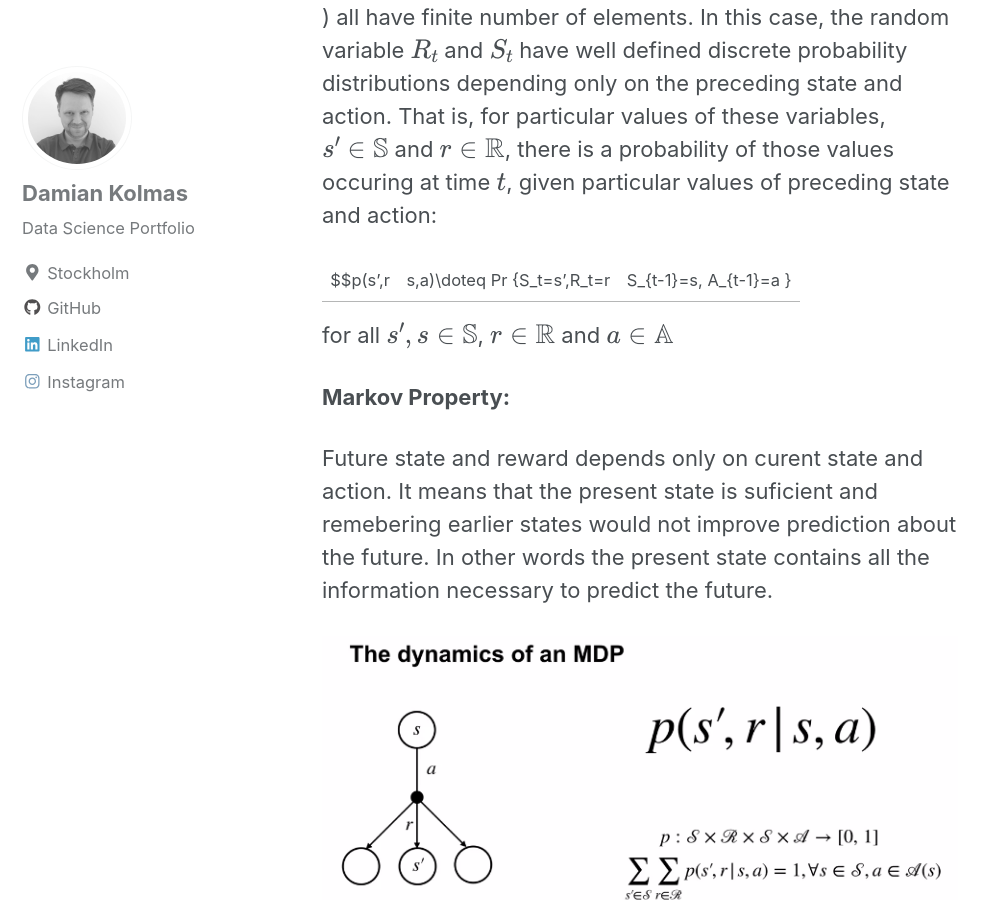
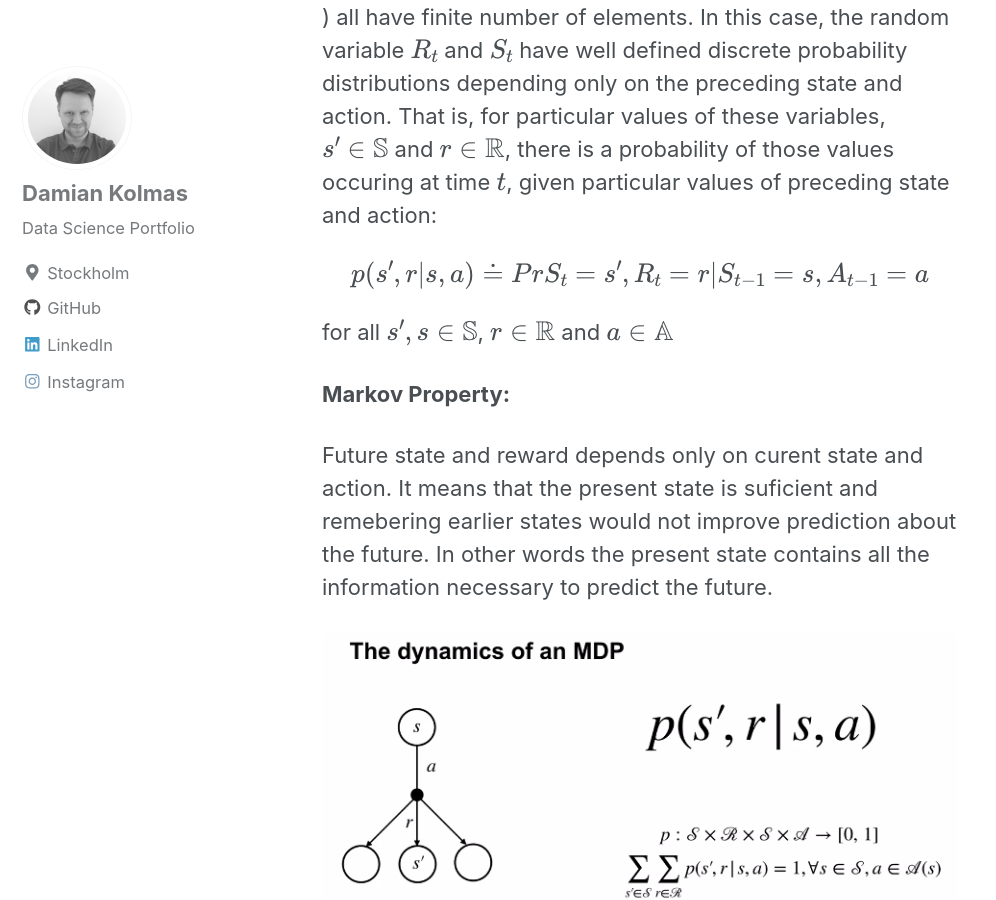
Before and after one commit to DKolmas/DKolmas.github.io, a Jekyll site: the page built from _posts/2019-09-17-Marcov-Decission-Process.md, in a window 1280 px wide and 900 px high, scrolled down 2331 px. Shown: the whole window, without its empty margins (0-996 px from the left). Built offline with Jekyll 4.4.1, drawn with Linux system fonts in a browser that asks for light colours; cached includes are drawn as plain includes; formulas are drawn with MathJax 3.

Commit message:
additionalcontentent in MDP note

```diff
--- a/_posts/2019-09-17-Marcov-Decission-Process.md
+++ b/_posts/2019-09-17-Marcov-Decission-Process.md
@@ -39,7 +39,7 @@ $$S_0,A_0,R_1,S_1,A_1,R_2,S_2,A_2,R_3,....$$
 
 In finite MDP the sets of states, actions and rewards ($$\mathbb{S}$$, $$\mathbb{A}$$, $$\mathbb{R}$$) all have finite number of elements. In this case, the random variable $$R_t$$ and $$S_t$$ have well defined discrete probability distributions depending only on the preceding state and action. That is, for particular values of these variables, $$s'\in\mathbb{S}$$ and $$r\in\mathbb{R}$$, there is a probability of those values occuring at time $$t$$, given particular values of preceding state and action:
 
-$$p(s',r|s,a)\doteq Pr {S_t=s',R_t=r | S_{t-1}=s, A_{t-1}=a }
+$$p(s',r|s,a)\doteq Pr {S_t=s',R_t=r | S_{t-1}=s, A_{t-1}=a } $$
 
 for all $$s',s\in\mathbb{S}$$, $$r\in\mathbb{R}$$ and $$a\in\mathbb{A}$$
 
```
